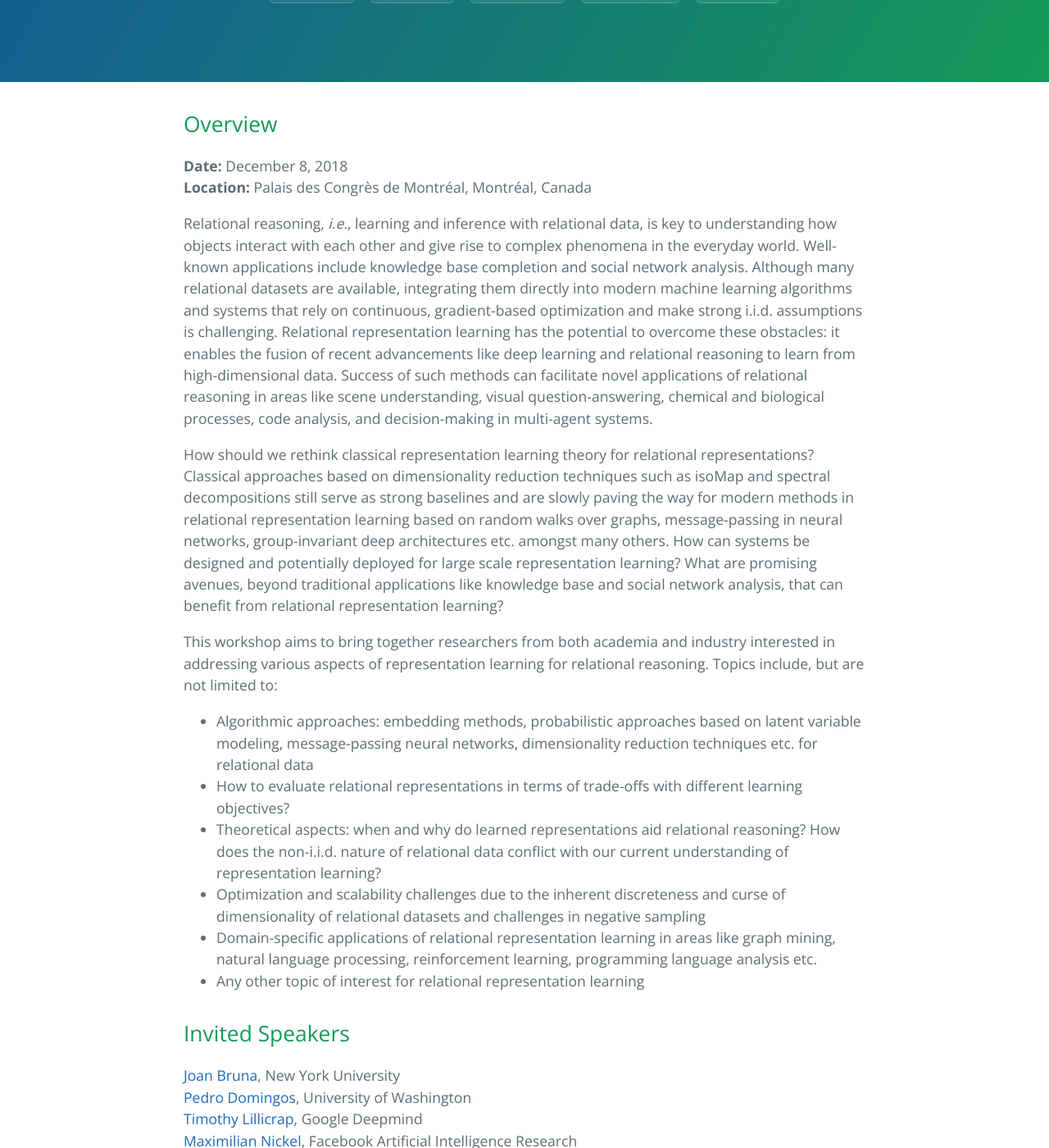
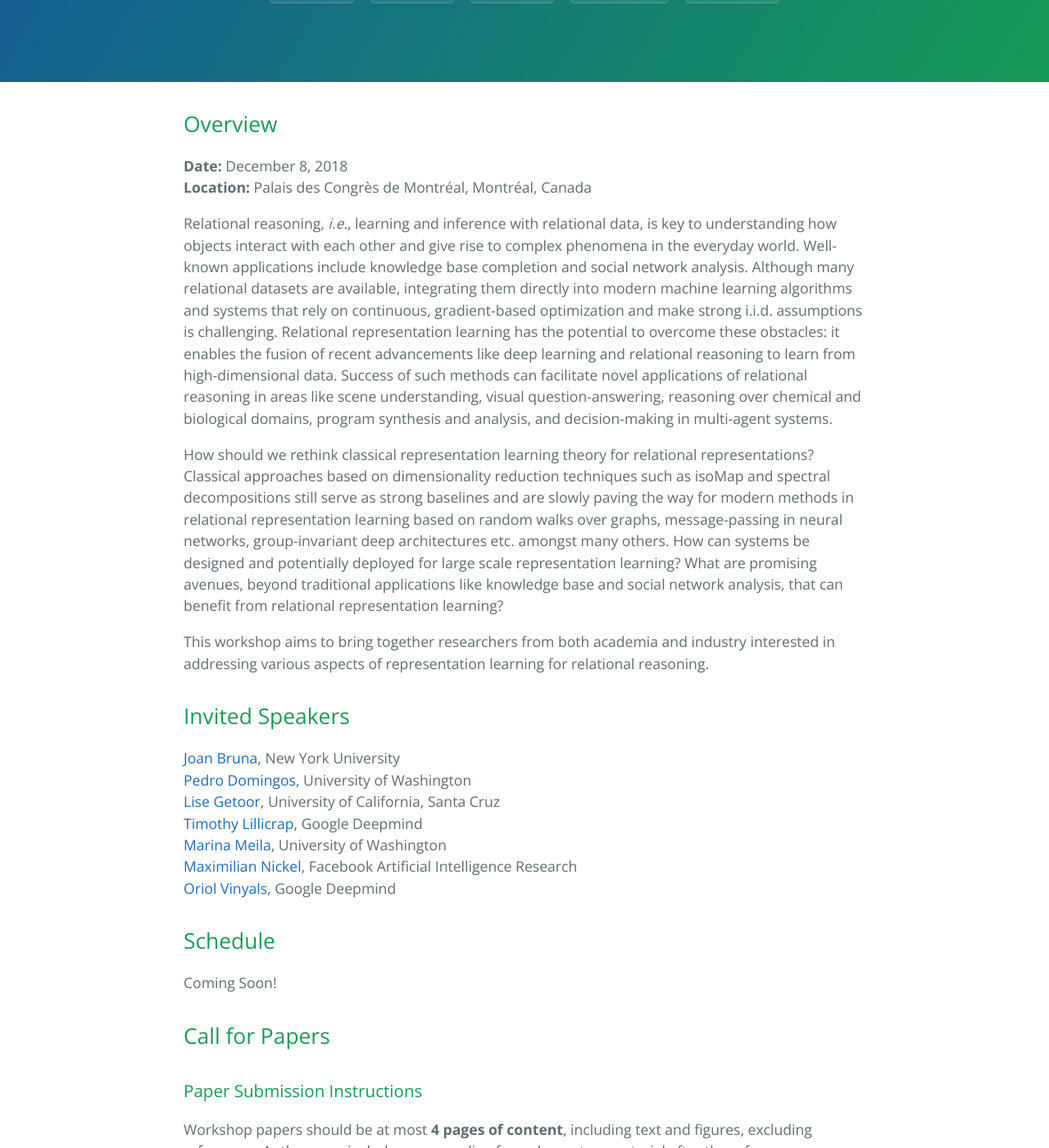
Before and after one commit to r2learning/r2learning.github.io, a Jekyll site: the page docs/index.html, which Jekyll copies as it is, in a window 1280 px wide and 1400 px high, scrolled down 283 px. Shown: the whole window at 82% size. Built offline with Jekyll 4.4.1, drawn with Linux system fonts in a browser that asks for light colours; some of the changed text lies outside the part shown.

Commit message:
cfp edits

```diff
--- a/docs/index.html
+++ b/docs/index.html
@@ -27,9 +36,9 @@
       <h2 class="project-tagline">NIPS 2018 Workshop</h2>
       <a href="#overview" class="btn">Overview</a>
       <a href="#speakers" class="btn">Speakers</a>
-      <a href="#speakers" class="btn">Organizers</a>
+      <a href="#schedule" class="btn">Schedule</a>
       <a href="#submission" class="btn">Submission</a>
-      <a href="#schedule" class="btn">Schedule</a>
+      <a href="#organizers" class="btn">Organizers</a>
     </section>
 
     <section class="main-content">
@@ -38,30 +47,60 @@
 <p><strong>Date:</strong> December 8, 2018<br />
 <strong>Location:</strong> Palais des Congrès de Montréal, Montréal, Canada</p>
 
-<p>Relational reasoning, <em>i.e.</em>, learning and inference with relational data, is key to understanding how objects interact with each other and give rise to complex phenomena in the everyday world. Well-known applications include knowledge base completion and social network analysis. Although many relational datasets are available, integrating them directly into modern machine learning algorithms and systems that rely on continuous, gradient-based optimization and make strong i.i.d. assumptions is challenging. Relational representation learning has the potential to overcome these obstacles: it enables the fusion of recent advancements like deep learning and relational reasoning to learn from high-dimensional data. Success of such methods can facilitate novel applications of relational reasoning in areas like scene understanding, visual question-answering, chemical and biological processes, code analysis, and decision-making in multi-agent systems.</p>
+<p>Relational reasoning, <em>i.e.</em>, learning and inference with relational data, is key to understanding how objects interact with each other and give rise to complex phenomena in the everyday world. Well-known applications include knowledge base completion and social network analysis. Although many relational datasets are available, integrating them directly into modern machine learning algorithms and systems that rely on continuous, gradient-based optimization and make strong i.i.d. assumptions is challenging. Relational representation learning has the potential to overcome these obstacles: it enables the fusion of recent advancements like deep learning and relational reasoning to learn from high-dimensional data. Success of such methods can facilitate novel applications of relational reasoning in areas like scene understanding, visual question-answering, reasoning over chemical and biological domains, program synthesis and analysis, and decision-making in multi-agent systems.</p>
 
 <p>How should we rethink classical representation learning theory for relational representations? Classical approaches based on dimensionality reduction techniques such as isoMap and spectral decompositions still serve as strong baselines and are slowly paving the way for modern methods in relational representation learning based on random walks over graphs, message-passing in neural networks, group-invariant deep architectures etc. amongst many others. How can systems be designed and potentially deployed for large scale representation learning? What are promising avenues, beyond traditional applications like knowledge base and social network analysis, that can benefit from relational representation learning?</p>
 
-<p>This workshop aims to bring together researchers from both academia and industry interested in addressing various aspects of representation learning for relational reasoning. Topics include, but are not limited to:</p>
+<p>This workshop aims to bring together researchers from both academia and industry interested in addressing various aspects of representation learning for relational reasoning.</p>
+
+<h2 id="-invited-speakers"><a name="speakers"></a> Invited Speakers</h2>
+<p><a href="https://cims.nyu.edu/~bruna/">Joan Bruna</a>, New York University  <br />
+<a href="https://homes.cs.washington.edu/~pedrod/">Pedro Domingos</a>, University of Washington <br />
+<a href="https://getoor.soe.ucsc.edu/home">Lise Getoor</a>, University of California, Santa Cruz <br />
+<a href="http://contrastiveconvergence.net/~timothylillicrap/index.php">Timothy Lillicrap</a>, Google Deepmind   <br />
+<a href="https://www.stat.washington.edu/mmp/">Marina Meila</a>, University of Washington <br />
+<a href="https://mnick.github.io/">Maximilian Nickel</a>, Facebook Artificial Intelligence Research   <br />
+<a href="https://ai.google/research/people/OriolVinyals">Oriol Vinyals</a>, Google Deepmind</p>
+
+<h2 id="-schedule"><a name="schedule"></a> Schedule</h2>
+<p>Coming Soon!</p>
+
+<h2 id="-call-for-papers"><a name="submission"></a> Call for Papers</h2>
+<h3 id="paper-submission-instructions">Paper Submission Instructions</h3>
+<p>Workshop papers should be at most <strong>4 pages of content</strong>, including text and figures, excluding references. Authors can include an appendix of supplementary material after the references. However, reviewers will not be required to consult any appendices to make their decisions. The main 4-page paper should adequately describe the work and its contributions.</p>
+
+<p>Papers should be anonymized and adhere to the NIPS conference format: <a href="https://nips.cc/Conferences/2018/PaperInformation/StyleFiles">https://nips.cc/Conferences/2018/PaperInformation/StyleFiles</a></p>
+
+<p><strong>Submission Site:</strong> <a href="https://cmt3.research.microsoft.com/R2L2018">https://cmt3.research.microsoft.com/R2L2018</a></p>
+
+<h3 id="peer-review-and-acceptance-criteria">Peer Review and Acceptance Criteria</h3>
+<p>All submissions will go through a double-blind per review process. Accepted papers will be chosen based on techincal merit, interest, and novelty.</p>
+
+<p>All accepted papers will be included in one of the two poster presentation and lightning talk sessions on the day of the workshop. Some accepted papers will be invited to give a contributed oral talks.</p>
+
+<p>Topics include, but are not limited to:</p>
 
 <ul>
-  <li>Algorithmic approaches: embedding methods, probabilistic approaches based on latent variable modeling, message-passing neural networks, dimensionality reduction techniques etc. for relational data</li>
-  <li>How to evaluate relational representations in terms of trade-offs with different learning objectives?</li>
+  <li>Algorithmic approaches: probabilistic generative models, message-passing neural networks, embedding methods, dimensionality reduction techniques, group-invariant architectures etc. for relational data</li>
   <li>Theoretical aspects: when and why do learned representations aid relational reasoning? How does the non-i.i.d. nature of relational data conflict with our current understanding of representation learning?</li>
   <li>Optimization and scalability challenges due to the inherent discreteness and curse of dimensionality of relational datasets and challenges in negative sampling</li>
-  <li>Domain-specific applications of relational representation learning in areas like graph mining, natural language processing, reinforcement learning, programming language analysis etc.</li>
-  <li>Any other topic of interest for relational representation learning</li>
+  <li>Evaluation of learned relational representations</li>
+  <li>Security and privacy challenges in learning and inference</li>
+  <li>Domain-specific applications</li>
+  <li>Any other topic of interest</li>
 </ul>
 
-<h2 id="-invited-speakers"><a name="speakers"></a> Invited Speakers</h2>
-<p><a href="https://cims.nyu.edu/~bruna/">Joan Bruna</a>, New York University<br />
-<a href="https://homes.cs.washington.edu/~pedrod/">Pedro Domingos</a>, University of Washington<br />
-<a href="http://contrastiveconvergence.net/~timothylillicrap/index.php">Timothy Lillicrap</a>, Google Deepmind<br />
-<a href="https://mnick.github.io/">Maximilian Nickel</a>, Facebook Artificial Intelligence Research<br />
-<a href="https://ai.google/research/people/OriolVinyals">Oriol Vinyals</a>, Google Deepmind<br />
-More TBA</p>
+<p>We also welcome and encourage position papers on the subject.</p>
 
-<h2 id="organizers-">Organizers <a name="speakers"></a></h2>
+<h3 id="important-dates">Important Dates</h3>
+<ul>
+  <li><strong>Submission Deadline: October 19th, 2018, 23:59 PST</strong></li>
+  <li>Notification of Acceptance: November 2nd, 2018</li>
+  <li>Camera-ready Due: November 16th, 2018</li>
+  <li>Workshop: December 8, 2018</li>
+</ul>
+
+<h2 id="organizers-">Organizers <a name="organizers"></a></h2>
 <p><a href="http://aditya-grover.github.io/">Aditya Grover</a>, Stanford University<br />
 <a href="https://paroma.github.io/">Paroma Varma</a>, Stanford University <br />
 <a href="https://stanford.edu/~fredsala/">Fred Sala</a>, Stanford University<br />
@@ -69,12 +108,6 @@
 <a href="https://www.cs.purdue.edu/homes/neville/index.html">Jennifer Neville</a>, Purdue University<br />
 <a href="https://cs.stanford.edu/~ermon/">Stefano Ermon</a>, Stanford University<br />
 <a href="https://cs.stanford.edu/people/chrismre/">Christopher Ré</a>, Stanford University</p>
-
-<h2 id="-call-for-papers"><a name="submission"></a> Call for Papers</h2>
-<p>Coming soon!</p>
-
-<h2 id="-schedule"><a name="schedule"></a> Schedule</h2>
-<p>Coming soon!</p>
 
 
       <footer class="site-footer">
```
Also changed, not shown: other parts of docs/index.html (+9 -0 lines), index.md (+17 -16 lines).
